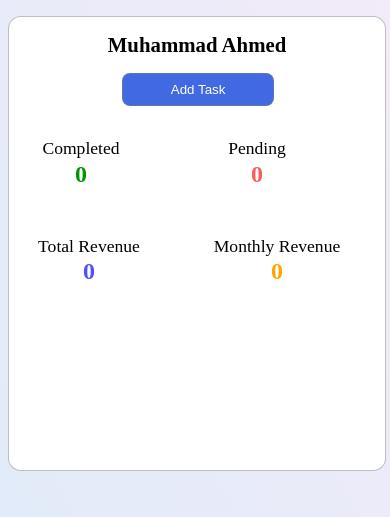
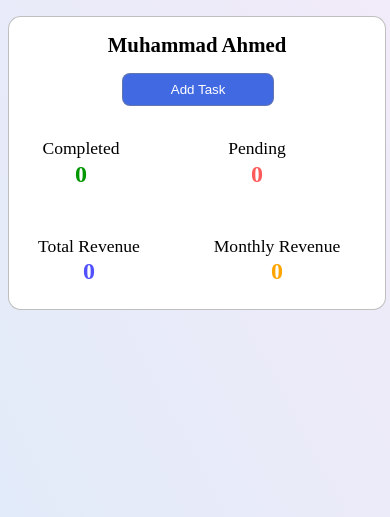
Before and after one commit to moeez-ktk/Project-Management-MERN, a React (Vite) app in the folder client/: page / in a window 390 px wide. Shown: the top 517 px of the page. Built offline with nearby package versions, Linux system fonts and the light colour scheme; no server answers.

Commit message:
UI Sidebar Fix(2)

```diff
--- a/client/src/pages/Sidebar.css
+++ b/client/src/pages/Sidebar.css
@@ -140,6 +140,10 @@
 }
 
 @media screen and (max-width: 900px) {
+  #sidebar{
+    height: max-content;
+    padding-bottom: 1rem;
+  }
   #statistics {
     justify-content: center;
     gap: 3rem;
```
